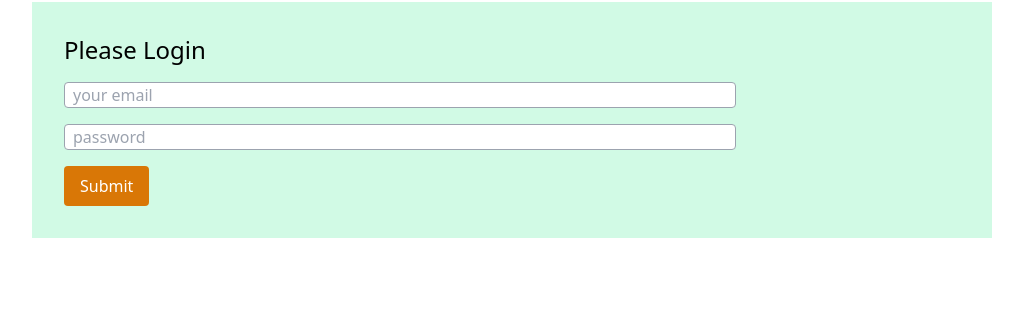
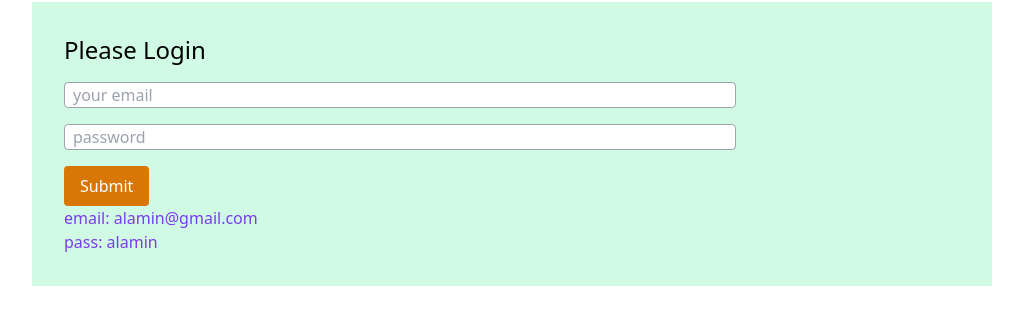
Before and after one commit to alamin500/private-bank, a website built with Parcel: page index.html in a window 1280 px wide. Shown: the part 142-466 px from the top of the page, without its empty margins (128-1151 px from the left). Built offline with nearby package versions, Linux system fonts and the light colour scheme.

Commit message:
make changes fff

```diff
--- a/index.html
+++ b/index.html
@@ -40,6 +40,8 @@
             Submit
           </button>
         </div>
+        <span class="text-purple-600">email: alamin@gmail.com</span> <br />
+        <span class="text-purple-600">pass: alamin</span>
         <!-- Date- 14-7-2022 -->
         <script src="js/bank.js"></script>
       </section>
```
